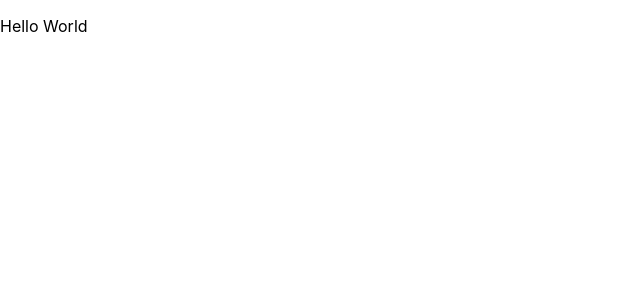
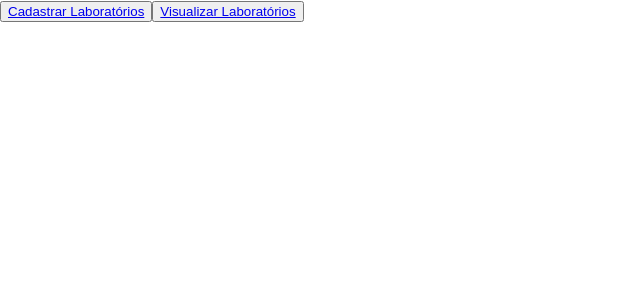
Before and after one commit to EusouRapha/SystemLab, a React (Create React App) app in the folder systemlab/: page / in a window 1280 px wide. Shown: the top 300 px of the page, without its empty margins (0-640 px from the left). Built offline with nearby package versions, Linux system fonts and the light colour scheme.

Commit message:
feature: estruturando rotas

```diff
--- a/systemlab/package.json
+++ b/systemlab/package.json
@@ -8,6 +8,7 @@
     "@testing-library/user-event": "^13.5.0",
     "react": "^18.2.0",
     "react-dom": "^18.2.0",
+    "react-router-dom": "^6.18.0",
     "react-scripts": "5.0.1",
     "web-vitals": "^2.1.4"
   },
--- a/systemlab/src/App.js
+++ b/systemlab/src/App.js
@@ -1,8 +1,17 @@
+import { BrowserRouter, Route, Routes } from "react-router-dom";
+import HomeScreen from "./pages/HomeScreen";
+import RegisterLabScreen from "./pages/RegisterLabScreen";
+import ViewLabScreen from "./pages/ViewLabScreen";
+
 function App() {
   return (
-    <div className="App">
-      <p>Hello World</p>
-    </div>
+    <BrowserRouter>
+      <Routes>
+        <Route path="/" element={<HomeScreen />} />
+        <Route path="/cadastrarlaboratorios" element={<RegisterLabScreen />} />
+        <Route path="/visualizarlaboratorios" element={<ViewLabScreen />} />
+      </Routes>
+    </BrowserRouter>
   );
 }
 
--- /dev/null
+++ b/systemlab/src/pages/HomeScreen/index.jsx
@@ -0,0 +1,16 @@
+import { Link } from "react-router-dom";
+
+function HomeScreen() {
+  return (
+    <>
+      <button>
+        <Link to="/cadastrarlaboratorios">Cadastrar Laboratórios</Link>
+      </button>
+      <button>
+        <Link to="/visualizarlaboratorios">Visualizar Laboratórios</Link>
+      </button>
+    </>
+  );
+}
+
+export default HomeScreen;
--- /dev/null
+++ b/systemlab/src/pages/RegisterLabScreen/index.jsx
@@ -0,0 +1,15 @@
+import React from "react";
+import { Link } from "react-router-dom";
+
+function RegisterLabScreen() {
+  return (
+    <>
+      <button>
+        <Link to="/">Home</Link>
+      </button>
+      <h1>Registrar Labs</h1>
+    </>
+  );
+}
+
+export default RegisterLabScreen;
--- /dev/null
+++ b/systemlab/src/pages/ViewLabScreen/index.jsx
@@ -0,0 +1,14 @@
+import { Link } from "react-router-dom";
+
+function ViewLabScreen() {
+  return (
+    <>
+      <button>
+        <Link to="/">Home</Link>
+      </button>
+      <h1>Visualizar Labs</h1>
+    </>
+  );
+}
+
+export default ViewLabScreen;
```
Also changed, not shown: systemlab/src/pages/HomeScreen/HomeScreen.module.css (added), systemlab/src/pages/RegisterLabScreen/RegisterLabScreen.module.css (added), systemlab/src/pages/ViewLabScreen/ViewLabScreen.module.css (added), 1 other file (tests, documents, lock files or other folders).
